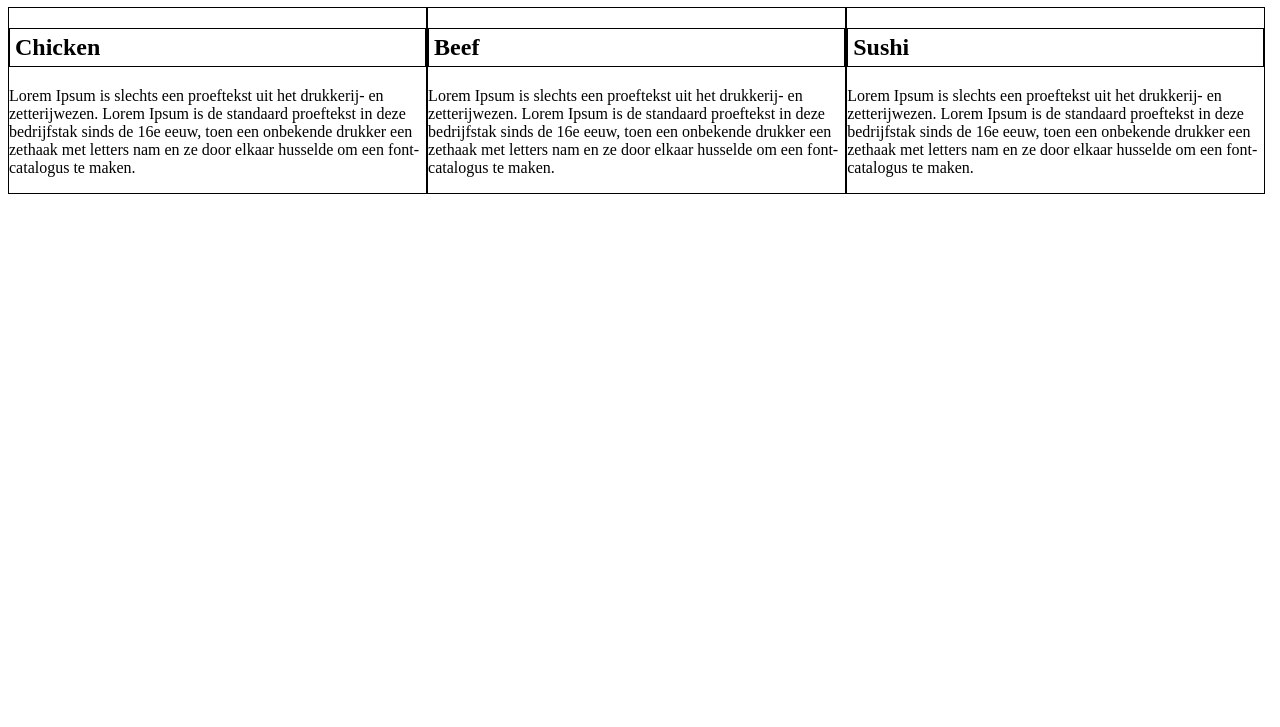
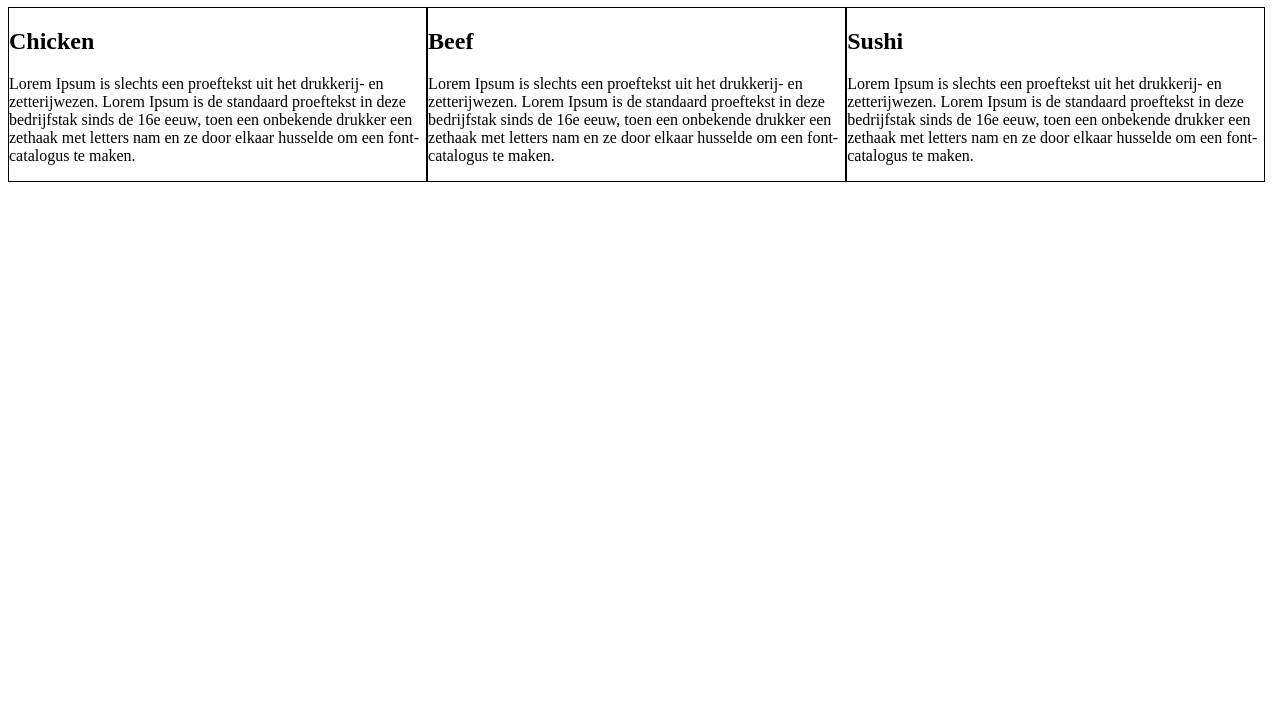
Before and after one commit to yaghimaram/module2, a plain HTML site: page index.html in a window 1280 px wide. Shown: the part 73-800 px from the top of the page. Drawn offline with Linux system fonts and the light colour scheme.

Commit message:
Update index.html

```diff
--- a/index.html
+++ b/index.html
@@ -10,11 +10,7 @@ h1{
     text-align: center;
   }
 
-h2{
-    padding: 5px;
-    border: 1px solid black;
 
-}
 .row{
   width: 100%;
 }
```
